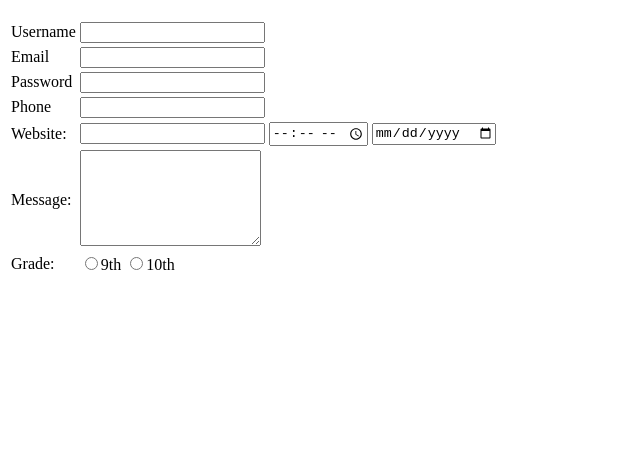
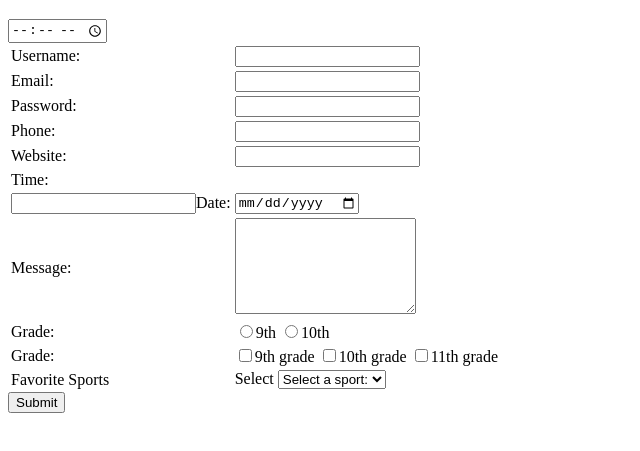
Before and after one commit to jayjon29BCTS/Unit-1---HTML, a plain HTML site: page Lesson-8-Forms/forms.html in a window 1280 px wide. Shown: the part 61-512 px from the top of the page, without its empty margins (0-640 px from the left). Drawn offline with Linux system fonts and the light colour scheme.

Commit message:
Lesson 8 complete

```diff
--- a/Lesson-8-Forms/forms.html
+++ b/Lesson-8-Forms/forms.html
@@ -7,34 +7,40 @@
 </head>
 <body>
     <h1>Contact Form</h1>
-    <form action="">
+    <form action="results.html" >
         <table>
             <!-- Basic Text -->
             <tr>
-                <td><label for="username">Username</label></td>
+                <td><label for="username">Username:</label></td>
                 <td><input type="text" name="username" id="username"></td>
             </tr>
             <!-- Email with validation -->
             <tr>
-                <td><label for="email">Email</label></td>
+                <td><label for="email">Email:</label></td>
                 <td><input type="email" name="email" id="email"></td>
             </tr>
             <!-- Password (hidden) -->
             <tr>
-                <td><label for="password">Password</label></td>
+                <td><label for="password">Password:</label></td>
                 <td><input type="password" name="password" id="password"></td>
             </tr>
             <!-- Phone number -->
             <tr>
-                <td><label for="phone">Phone</label></td>
+                <td><label for="phone">Phone:</label></td>
                 <td><input type="tel" name="phone" id="phone"></td>
             </tr>
             <!-- Website URL -->
             <tr>
                 <td><label for="website">Website:</label></td>
                 <td><input type="url" name="webiste" id="website"></td>
+            </tr>
                 <!-- Date & Time -->
-                <td><input type="time" name="time" id="time"></td>
+            <tr>
+                <td><label for="time">Time:</label></td>
+                <td></td><input type="time" name="time" id="time"></td>
+            </tr>
+            <tr>
+                <td><input for="date">Date:</label></td>
                 <td><input type="date" name="date" id="date"></td>
             </tr>
             <!-- Multi-line Text Area -->
@@ -50,9 +56,32 @@
                     <label><input type="radio" name="grade" value="10">10th</label>
                 </td>
               </tr>
+             <!-- Checkboxes -->
+              <tr>
+                <td>Grade:</td>
+                <td>
+                    <label><input type="checkbox" name="grade" value="9">9th grade</label>
+                    <label><input type="checkbox" name="grade" value="10">10th grade</label>
+                    <label><input type="checkbox" name="grade" value="10">11th grade</label>
+                </td>
+              </tr>
+
               <!-- Select (Drop Down) -->
-
+               <tr>
+                    <td>Favorite Sports</td>
+                    <td>
+                        <label for="sports">Select</label>
+                        <select name="sports" id="sports">
+                            <option value="" selected disabled>Select a sport:</option>
+                            <option value="soccer">Soccer</option>
+                            <option value="baseball">Baseball</option>
+                            <option value="basketball">Basketball</option>
+                        </select>
+                    </td>
+               </tr>
         </table>
+        <!-- <input type="submit" value="Submit"> -->
+         <button type="submit" >Submit</button>
     </form>
 
 </body>
```
Also changed, not shown: Lesson-8-Forms/results.html (added, +16 -0 lines).
